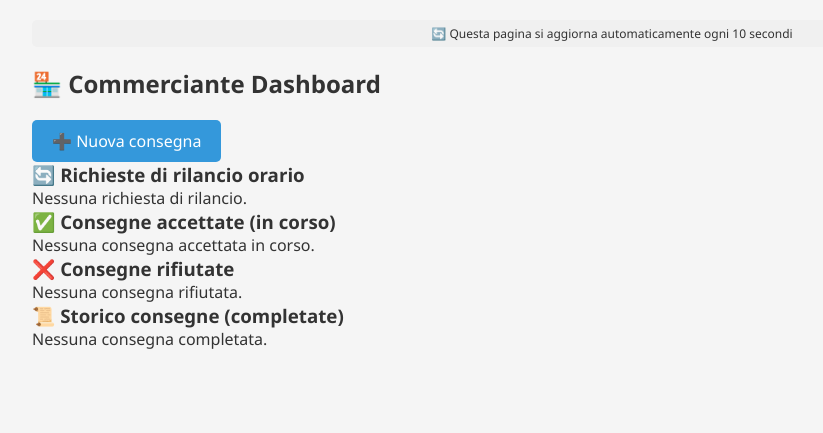
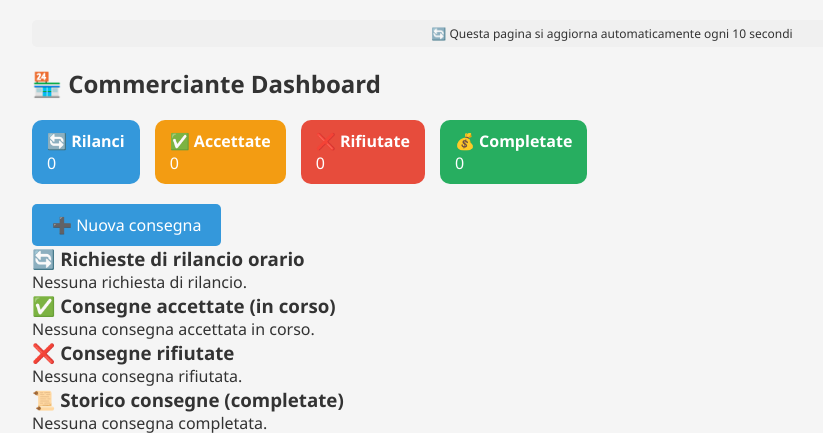
Before and after one commit to alux76/driver-consegne-personale, a Flask app: page /commerciante in a window 1280 px wide. Shown: the part 103-536 px from the top of the page, without its empty margins (28-851 px from the left). Run offline with Flask 3, Linux system fonts and the light colour scheme; some libraries are stand-ins or nearby versions.

Commit message:
Aggiunto riepilogo numerico dashboard commerciante

```diff
--- a/templates/commerciante.html
+++ b/templates/commerciante.html
@@ -18,6 +18,26 @@
 </div>
 
 <h2>🏪 Commerciante Dashboard</h2>
+
+<!-- RIEPILOGO NUMERICO -->
+<div style="display: flex; gap: 15px; flex-wrap: wrap; margin-bottom: 20px;">
+    <div style="background: #3498db; color: white; padding: 10px 15px; border-radius: 10px;">
+        <strong>🔄 Rilanci</strong><br>
+        {{ consegne_attesa | length }}
+    </div>
+    <div style="background: #f39c12; color: white; padding: 10px 15px; border-radius: 10px;">
+        <strong>✅ Accettate</strong><br>
+        {{ consegne_accettate | selectattr("pagata", "equalto", false) | selectattr("stato", "equalto", "accettata") | list | length }}
+    </div>
+    <div style="background: #e74c3c; color: white; padding: 10px 15px; border-radius: 10px;">
+        <strong>❌ Rifiutate</strong><br>
+        {{ consegne_rifiutate | length }}
+    </div>
+    <div style="background: #27ae60; color: white; padding: 10px 15px; border-radius: 10px;">
+        <strong>💰 Completate</strong><br>
+        {{ consegne_accettate | selectattr("pagata", "equalto", true) | list | length }}
+    </div>
+</div>
 
 <a href="{{ url_for('nuova_consegna') }}" class="btn">➕ Nuova consegna</a>
 
@@ -42,7 +62,7 @@
         </tr>
         {% endfor %}
         </tbody>
-    <table>
+    </table>
 {% else %}
     <p>Nessuna richiesta di rilancio.</p>
 {% endif %}
@@ -74,7 +94,6 @@
 
 <!-- CONSEGNE RIFIUTATE -->
 <h3>❌ Consegne rifiutate</h3>
-{% set consegne_rifiutate = consegne_accettate | selectattr("stato", "equalto", "rifiutata") | list %}
 {% if consegne_rifiutate %}
     <table class="tabella">
         <thead>
@@ -91,12 +110,12 @@
         </tr>
         {% endfor %}
         </tbody>
-    </tr>
+    </table>
 {% else %}
     <p>Nessuna consegna rifiutata.</p>
 {% endif %}
 
-<!-- STORICO CONSEGNE (COMPLETATE/PAGATE) -->
+<!-- STORICO CONSEGNE (COMPLETATE) -->
 <h3>📜 Storico consegne (completate)</h3>
 {% set storico = consegne_accettate | selectattr("pagata", "equalto", true) | list %}
 {% if storico %}
```
